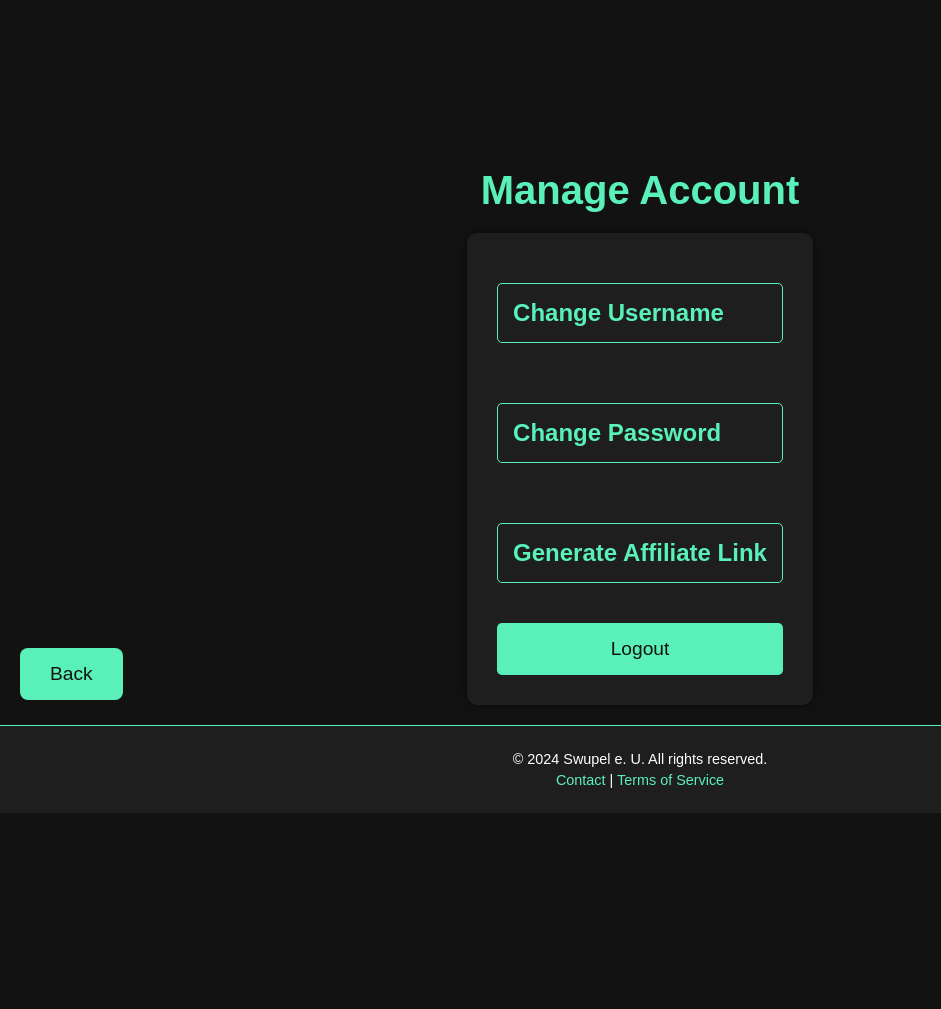
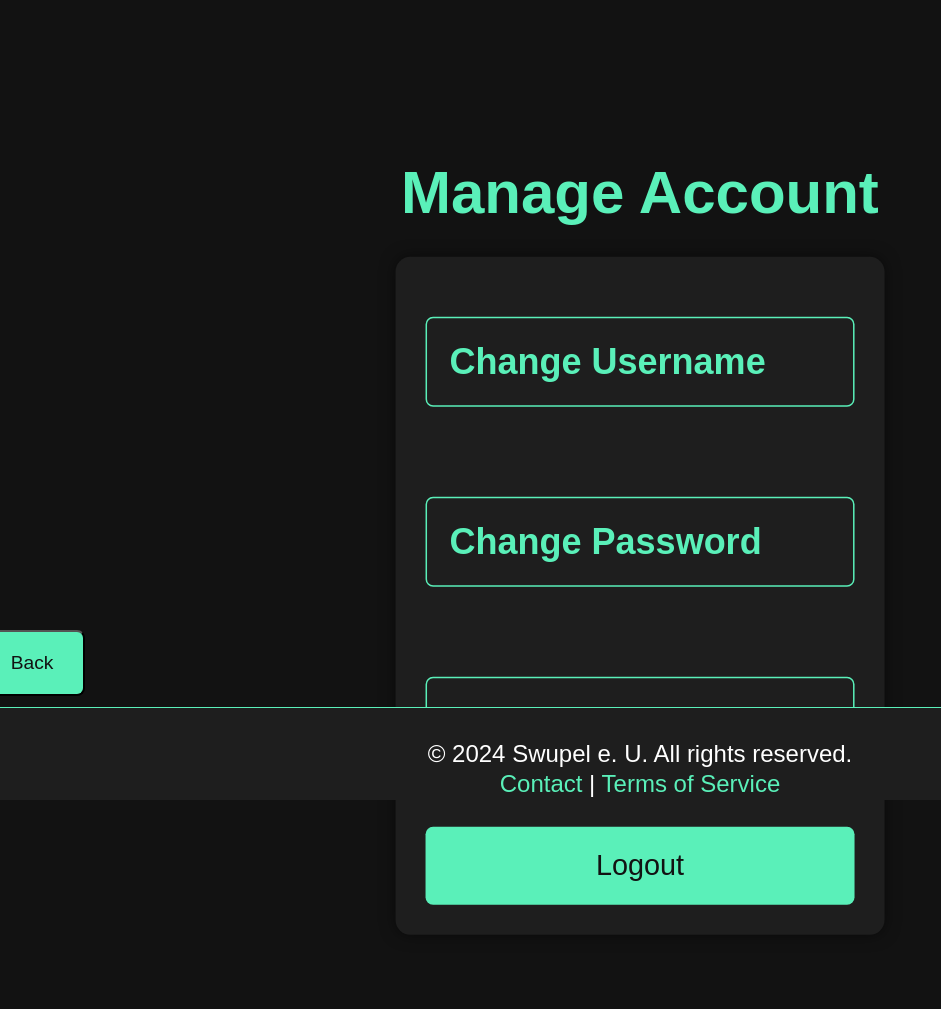
Before and after one commit to swupel/primain-service, a Flask app: page /manage_account in a window 1280 px wide. Shown: the whole page, without its empty margins (0-941 px from the left). Before the commit the page ends 788 px from the top, so only its background shows below. Run offline with Flask 3, Linux system fonts and the light colour scheme; the visitor is signed in with stand-in values (Sample User, id 1); parts of the project's set-up code (start-up, migrations or seed data) failed here and were passed over.

Commit message:
Improved design

```diff
--- a/app.py
+++ b/app.py
@@ -518,7 +518,7 @@ def logout():
         html page: Redirects to landing page.
     """
     logout_user()
-    flash('You have been logged out.', 'info')
+    flash('You have been logged out.', 'warning')
     return redirect('/')  # Redirect to login page or home
 
 @app.route('/success', methods=['GET'])
@@ -895,7 +895,6 @@ def view_owned_primains():
         return render_template('view_owned_primains.html', primains=current_user.primains)
     else:
         # Otherwise show error
-        flash('No Primains found for this user.', 'info')
         return render_template('view_owned_primains.html')
 
 @app.route('/change_username', methods=['POST'])
@@ -916,6 +915,9 @@ def change_username():
             flash('Username is already taken!', 'danger')
             return redirect(url_for('manage_account'))
 
+    else:
+        flash("Password invalid!","danger")
+
     return redirect(url_for('manage_account'))
 
 @app.route('/change_password', methods=['POST'])
@@ -929,7 +931,8 @@ def change_password():
         user.password = generate_password_hash(new_password, method='scrypt')
         db.session.commit()
         flash('Your password has been updated!', 'success')
-
+    else:
+        flash('Entered password is invalid!', 'danger')
     return redirect(url_for('manage_account'))
 
 @app.route('/manage_account')
--- a/static/style.css
+++ b/static/style.css
@@ -9,6 +9,7 @@ body {
     min-height: 100vh; /* Ensure the body takes the full viewport height */
     padding: 0; /* Remove default padding */
     margin: 0;
+    height: 100%;/* Make sure the body takes up the full height of the viewport */
 }
 
 
@@ -55,25 +56,6 @@ li a:hover {
     color: #4dc0a1;
 }
 
-.back-button {
-    position: absolute; /* Use absolute positioning */
-    bottom: 100px; /* Position it above the footer */
-    left: 20px; /* Align with the left edge */
-    background-color: #5af0b9;
-    color: #121212;
-    text-decoration: none;
-    padding: 15px 30px;
-    border-radius: 8px;
-    text-align: center;
-    font-size: 1.2rem;
-    transition: background-color 0.3s;
-    cursor: pointer;
-    z-index: 1; /* Ensures it appears above other content */
-}
-
-.back-button:hover {
-    background-color: #4dc0a1;
-}
 
 /* Existing Styles */
 .button-container {
@@ -94,7 +76,22 @@ li a:hover {
     cursor: pointer;
 }
 
-.button:hover, .form-button:hover {
+.gbutton {
+    background-color: #5af0b9; /* Button background color */
+    color: #121212; /* Button text color */
+    text-decoration: none; /* No underline for text */
+    padding: 20px 30px; /* Padding for button */
+    border-radius: 8px; /* Rounded corners */
+    text-align: center; /* Center text within button */
+    font-size: 1.2rem; /* Font size for button text */
+    transition: background-color 0.3s; /* Smooth background color transition */
+    cursor: pointer; /* Pointer cursor on hover */
+    margin-left: -95%; /* Negative margin to shift left (optional) */
+    position: relative; /* Position relative to normal flow */
+    top: -170px; /* Adjust this value to move the button up */
+}
+
+.button:hover, .form-button:hover ,.gbutton:hover{
     background-color: #4dc0a1;
 }
 
@@ -190,7 +187,7 @@ p a:hover {
 
 ul {
     list-style-type: none;
-    padding: 0;
+    padding: 5%;
 }
 
 li {
@@ -215,23 +212,6 @@ li a:hover {
     color: #4dc0a1;
 }
 
-.back-button {
-    background-color: #5af0b9;
-    color: #121212;
-    text-decoration: none;
-    padding: 15px 30px;
-    border-radius: 8px;
-    font-size: 1.2rem;
-    transition: background-color 0.3s;
-    cursor: pointer;
-    display: inline-block;
-    margin-top: 20px;
-}
-
-.back-button:hover {
-    background-color: #4dc0a1;
-}
-
 .small-button {
     background-color: #5af0b9;
     color: #121212;
@@ -246,6 +226,14 @@ li a:hover {
 
 .small-button:hover {
     background-color: #4dc0a1;
+}
+
+.wrapper {
+    display: flex;
+    flex-direction: column;
+    justify-content: center; /* Centers content vertically */
+    align-items: center; /* Centers content horizontally */
+    margin-top: 5%;
 }
 
 .custom-select-wrapper {
@@ -333,9 +321,9 @@ li a:hover {
 }
 
 .manage-account-button {
-    position: absolute;
-    top: 20px; /* Position it at the top */
-    right: 20px; /* Position it to the right */
+    position: fixed;
+    margin-top: -65%; /* Position it at the top */
+    margin-left: 215%; /* Position it to the right */
     background-color: #5af0b9;
     color: #121212;
     padding: 10px 20px;
@@ -408,11 +396,10 @@ input[type="text"]:focus, input[type="password"]:focus {
     display: flex;
     flex-direction: column; /* Stack children vertically */
     flex: 1; /* Allow this section to grow and fill available space */
-    width: 100%; /* Full width */
-    padding: 20px; /* Optional padding */
-    padding-left: 20px;
+    width: 100%; /* Full width */ /* Optional padding */
     align-items: center; /* Center items horizontally */
-    margin-top: 10%; /* Add margin to separate from header */
+    margin-top: 65%; /* Add margin to separate from header */
+    transform: scale(1.5);
 }
 .content-padding {
     padding-left: 80px;
@@ -423,15 +410,17 @@ input[type="text"]:focus, input[type="password"]:focus {
     background-color: #1e1e1e; /* Dark background to match the theme */
     color: #ffffff; /* White text for visibility */
     text-align: center; /* Center the text */
-    padding: 20px; /* Spacing around the content */
+    padding: 30px; /* Spacing around the content */
     border-top: 1px solid #5af0b9; /* Subtle border to define the footer */
-    width: 100%; /* Full width */
-    /* No need for extra positioning styles */
+    position: fixed;
+    bottom: 0;
+    width: 100%;
+    height: 4%;
 }
 
 .footer p {
-    margin: 5px 0; /* Small margin for spacing */
-    font-size: 0.9rem; /* Slightly smaller font size */
+    margin: 2px 0; /* Small margin for spacing */
+    font-size: 1.5rem; /* Slightly smaller font size */
 }
 
 .footer a {
@@ -455,8 +444,8 @@ input[type="text"]:focus, input[type="password"]:focus {
 /* Tooltip text */
 .tooltip-text {
     visibility: hidden;
-    width: 300px; /* Adjust width as needed */
-    height: 100px;
+    width: 250px; /* Adjust width as needed */
+    height: 125px;
     background-color: #333;
     color: #fff;
     text-align: center;
@@ -465,8 +454,8 @@ input[type="text"]:focus, input[type="password"]:focus {
     border-radius: 5px;
     position: absolute;
     z-index: 1;
-    margin-top: -30px; /* Position above the icon */
-    left: 50%;
+    margin-top: -80px; /* Position above the icon */
+    left: 127%; ;
     transform: translateX(-50%);
     opacity: 0;
     transition: opacity 0.3s, visibility 0.3s; /* Transition for opacity and visibility */
--- a/templates/base.html
+++ b/templates/base.html
@@ -6,7 +6,6 @@
     <title>{% block title %}Default Title{% endblock %}</title>
     <link rel="stylesheet" href="{{ url_for('static', filename='style.css') }}">
 </head>
-<body>
     {% with messages = get_flashed_messages(with_categories=true) %}
       {% if messages %}
         <div class="message-container">
@@ -18,14 +17,55 @@
     {% endwith %}
 
     <!-- This block will be overridden in child templates -->
+    <div class="wrapper">
     <div class="content">
         {% block content %}
         {% endblock %}
     </div>
 
+
+   </div>
     <footer class="footer">
       <p>© 2024 Swupel e. U. All rights reserved.</p>
       <p><a href="/contact">Contact</a> | <a href="/TOS">Terms of Service</a></p>
+      <div>
+      <button id='gback-button' class="gbutton">Back</button>
+      </div>
     </footer>
-</body>
+
+
+
+    {% if not current_user.is_authenticated %}
+    <script>
+
+      var currentPath = window.location.pathname;
+      if (currentPath == "/") {
+        document.getElementById('gback-button').innerText="Login";
+
+      }
+
+    </script>
+
+    {% endif %}
+
+
+    <script>
+
+      if (window.location.pathname == "/home") {
+        document.getElementById('gback-button').style.display = 'none';
+      }
+
+      document.getElementById('gback-button').addEventListener('click', function() {
+        if (document.getElementById('gback-button').innerText != "Login") {
+          window.history.back()
+        }
+        else {
+          window.location.href = "login"
+        }
+        ;})
+
+
+    </script>
+
+
 </html>
--- a/templates/delete_adresses.html
+++ b/templates/delete_adresses.html
@@ -63,7 +63,6 @@
         </div>
     </div>
     {%endif%}
-    <a href="/view_owned_primains" class="back-button">Back</a>
 </main>
 
 <script>
--- a/templates/index.html
+++ b/templates/index.html
@@ -3,13 +3,13 @@
 {% block content %}
 <header>
     <h1>Swupel Primain Service</h1>
-    <a href="/manage_account" class="manage-account-button">Manage Account</a> <!-- Added button -->
 </header>
 <main>
     <div class="button-container">
         <a href="/register_primain" class="button">Register new Primain</a>
         <a href="/view_owned_primains" class="button">View owned Primains</a>
         <a href="/" class="button">Primain to Address</a>
+        <a href="/manage_account" class="button">Manage Account</a>
     </div>
     <p><a href="{{ url_for('about') }}">What Are Primains? Check Out Our FAQs</a></p>
 </main>
--- a/templates/login.html
+++ b/templates/login.html
@@ -18,6 +18,5 @@
     </form>
     <p>Don't have an account? <a href="{{ url_for('signup') }}">Sign up</a></p>
     <p><a href="{{ url_for('reset_password') }}">Forgot Password?</a></p> <!-- Added link -->
-    <a href="/" class="back-button">Back</a>
 </main>
 {% endblock %}
--- a/templates/manage_account.html
+++ b/templates/manage_account.html
@@ -51,8 +51,6 @@
 
         <a href="/logout" class="button">Logout</a>
     </div>
-
-    <a href="/home" class="back-button">Back</a>
 </main>
 
 <script>
@@ -103,6 +101,13 @@
 </script>
 
 <style>
+/* Add margin-bottom to the form container so it doesn't overlap with the footer */
+.form-container {
+    padding: 20px;
+    margin-bottom: 50px; /* Ensure space between the content and footer */
+}
+
+/* Styling for collapsible sections */
 .collapsible-header {
     background-color: #1e1e1e;
     color: #5af0b9;
@@ -115,12 +120,12 @@
 }
 
 .collapsible-header:hover {
-        background-color: #4dc0a1; /* Change background on hover */
+    background-color: #4dc0a1;
 }
 
 .collapsible-content {
     padding: 15px;
-        background-color: #1e1e1e; /* Match original form background */
+    background-color: #1e1e1e;
     border: 1px solid #5af0b9;
     border-radius: 5px;
     margin-bottom: 10px;
@@ -153,8 +158,7 @@
 /* Specific styling for the affiliate link input box */
 #affiliate_link {
     width: calc(100% - 22px); /* Adjusting width to include padding and border */
-        /* Ensure the height is consistent with other input fields */
-        height: 20px; /* Adjust this to match your design */
+    height: 20px;
 }
 </style>
 
--- a/templates/view_owned_primains.html
+++ b/templates/view_owned_primains.html
@@ -21,6 +21,6 @@
     {% else %}
         <p class="message message-info">No Primains found for this user.</p>
     {% endif %}
-    <a href="/home" class="back-button">Back</a>
+
 </main>
 {% endblock %}
```
Also changed, not shown: crypto_methods.py (+24 -0 lines), templates/TOS.html (+0 -10 lines), templates/about.html (+9 -11 lines), templates/add_primain.html (+9 -4 lines), templates/contact.html (+0 -11 lines), templates/display_address.html (+1 -8 lines), templates/get_address.html (+6 -7 lines), templates/register_primain.html (+10 -7 lines). Lines whose indentation alone changed are shown as unchanged.
